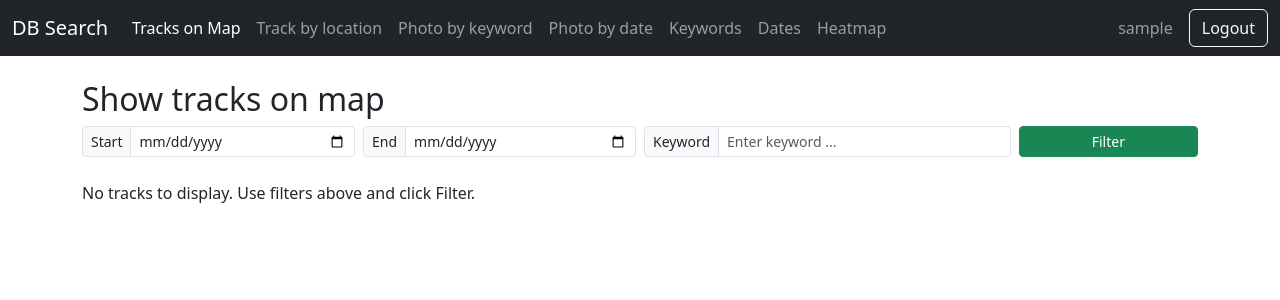
After one commit to elkaiser21/python_flask_nextcloud, a Flask app: page /show_tracks in a window 1280 px wide. The commit adds this page. Shown: the top 300 px of the page. Run offline with Flask 3, Linux system fonts and the light colour scheme; the visitor is signed in with stand-in values (Sample User, id 1); some libraries are stand-ins or nearby versions.

Commit message:
Add track filtering and mapping functionality

```diff
--- a/app.py
+++ b/app.py
@@ -195,6 +195,75 @@ def get_tracks_by_date(selected_date):
   conn.close()
 
   return results
+
+
+def get_tracks_by_date_range(start_date, end_date):
+  """
+  Select all tracks between start_date and end_date (inclusive).
+  start_date and end_date should be strings in YYYY-MM-DD format or date objects.
+  """
+  conn = mysql.connector.connect(**db_config)
+  cursor = conn.cursor(dictionary = True)
+
+  sql = """
+        SELECT
+            name,
+            date_taken,
+            extra_info,
+            type,
+            ROUND(length/1000, 2) as len,
+            ROUND(middle_lat, 6) as lat,
+            ROUND(middle_lon, 6) as lon
+        FROM track
+        WHERE DATE(date_taken) BETWEEN %s AND %s
+        ORDER BY date_taken DESC
+      """
+
+  cursor.execute(sql, (f"{start_date}", f"{end_date}"))
+  results = cursor.fetchall()
+  cursor.close()
+  conn.close()
+
+  return results
+
+
+def get_gpx_points(year, month, day, filename):
+  """
+  Downloads the GPX file from Nextcloud for the given date and filename and
+  returns a list of (lat, lon) tuples extracted from trkpt elements.
+  """
+  try:
+    url = get_nextcloud_url(NEXTCLOUD_TRACK_DIR, year, month, day, filename)
+    r = requests.get(url, auth=(NEXTCLOUD_USER, NEXTCLOUD_PASSWORD))
+    if r.status_code != 200:
+      return []
+
+    data = r.content
+    root = ET.fromstring(data)
+    ns = {}
+    if root.tag.startswith("{"):
+      ns_uri = root.tag.split("}")[0].strip("{")
+      ns = {"gpx": ns_uri}
+
+    points = []
+    # Try namespaced trkpt first
+    if ns:
+      for trkpt in root.findall('.//gpx:trkpt', ns):
+        lat = trkpt.attrib.get('lat')
+        lon = trkpt.attrib.get('lon')
+        if lat and lon:
+          points.append((float(lat), float(lon)))
+    else:
+      for trkpt in root.findall('.//trkpt'):
+        lat = trkpt.attrib.get('lat')
+        lon = trkpt.attrib.get('lon')
+        if lat and lon:
+          points.append((float(lat), float(lon)))
+
+    return points
+  except Exception as e:
+    logger.exception('Error extracting GPX points for %s/%s/%s %s: %s', year, month, day, filename, e)
+    return []
 
 
 def get_photos_by_keywords(keywords):
@@ -438,6 +507,96 @@ def track_by_keyword():
   return render_template("track_by_keyword.html", tracks = tracks, keyword = keyword_str)
 
 
+@app.route('/show_tracks', methods=['GET', 'POST'])
+@login_required
+def show_tracks():
+  """
+  Shows tracks filtered by start_date, end_date, keyword. Allows selecting tracks to display on a map.
+  """
+  tracks = []
+  start_date = request.values.get('start_date', '').strip()
+  end_date = request.values.get('end_date', '').strip()
+  keyword_str = request.values.get('keyword', '').strip()
+
+  if request.method == 'GET':
+    # Populate the track list based on filters
+    if keyword_str:
+      keywords = [k.strip() for k in keyword_str.split(',') if k.strip()]
+      tracks = get_tracks_by_keyword(keywords)
+      # Optionally filter by date range if provided
+      if start_date or end_date:
+        sd = start_date or '0001-01-01'
+        ed = end_date or '9999-12-31'
+        filtered = []
+        for t in tracks:
+          td = t['date_taken']
+          # td may be date/datetime or string
+          try:
+            td_date = td.date() if hasattr(td, 'date') else datetime.strptime(str(td), '%Y-%m-%d').date()
+          except Exception:
+            td_date = None
+          if td_date:
+            if sd <= str(td_date) <= ed:
+              filtered.append(t)
+        tracks = filtered
+    elif start_date or end_date:
+      sd = start_date or end_date
+      ed = end_date or start_date
+      tracks = get_tracks_by_date_range(sd, ed)
+
+    selected = request.values.getlist('selected') if request.values else []
+    return render_template('show_tracks.html', tracks=tracks, start_date=start_date, end_date=end_date, keyword=keyword_str, map_available=False, selected=selected)
+
+  # POST - generate map for selected tracks
+  selected = request.form.getlist('selected')
+  if not selected:
+    return render_template('show_tracks.html', tracks=[], start_date=start_date, end_date=end_date, keyword=keyword_str, map_available=False, message='No tracks selected')
+
+  # strong/vivid colors for better contrast on the map
+  colors = ['#e6194b','#3cb44b','#4363d8','#f58231','#911eb4','#46f0f0','#f032e6','#ffe119','#008080','#000000']
+  m = folium.Map(tiles='OpenStreetMap')
+  all_points = []
+
+  for idx, val in enumerate(selected):
+    # expected format: date::filename
+    try:
+      date_part, filename = val.split('::', 1)
+      # parse date to year/month/day
+      dt = datetime.fromisoformat(date_part)
+      year = dt.year
+      month = dt.month
+      day = dt.day
+    except Exception:
+      # fallback: try splitting by space if any
+      parts = val.split('::')
+      if len(parts) >= 2:
+        date_part = parts[0]
+        filename = parts[1]
+        dt = datetime.fromisoformat(date_part)
+        year = dt.year; month = dt.month; day = dt.day
+      else:
+        continue
+
+    points = get_gpx_points(year, month, day, filename)
+    if not points:
+      continue
+
+    all_points.extend(points)
+    color = colors[idx % len(colors)]
+    folium.PolyLine(locations=[(lat, lon) for lat, lon in points], color=color, weight=4, opacity=0.8, tooltip=filename).add_to(m)
+
+  if all_points:
+    m.fit_bounds(all_points)
+
+  # ensure maps dir exists and save
+  maps_dir = os.path.join('static', 'maps')
+  os.makedirs(maps_dir, exist_ok=True)
+  map_path = os.path.join(maps_dir, 'show_tracks.html')
+  m.save(map_path)
+
+  return render_template('show_tracks.html', tracks=[], start_date=start_date, end_date=end_date, keyword=keyword_str, map_available=True, map_url='/' + map_path, selected=selected)
+
+
 @app.route("/photo_by_keyword", methods = ["GET", "POST"])
 @login_required
 def photo_by_keyword():
@@ -537,8 +696,7 @@ def download_track(year, month, day, filename):
   r = requests.get(
     url,
     auth = (NEXTCLOUD_USER, NEXTCLOUD_PASSWORD),
-    stream = True,
-    verify = False  # self-signed cert (LAN)
+    stream = True
   )
 
   if r.status_code != 200:
--- a/templates/base.html
+++ b/templates/base.html
@@ -11,6 +11,9 @@
             href="https://cdn.jsdelivr.net/npm/bootstrap@5.3.2/dist/css/bootstrap.min.css"
             rel="stylesheet"
     >
+
+    <!-- Bootstrap Icons -->
+    <link rel="stylesheet" href="https://cdn.jsdelivr.net/npm/bootstrap-icons@1.11.3/font/bootstrap-icons.css">
 
     <!-- DataTables Bootstrap 5 -->
     <link href="https://cdn.datatables.net/1.13.8/css/dataTables.bootstrap5.min.css" rel="stylesheet">
@@ -32,17 +35,21 @@
         <div class="collapse navbar-collapse" id="navbarNav">
             <ul class="navbar-nav me-auto">
                 <li class="nav-item">
+                    <a class="nav-link {% if current_path == url_for('show_tracks') %}active{% endif %}"
+                       href="{{ url_for('show_tracks') }}">Tracks on Map</a>
+                </li>
+                <li class="nav-item">
                     <a class="nav-link {% if current_path == url_for('track_by_location') %}active{% endif %}"
                        href="{{ url_for('track_by_location') }}">Track by location</a>
                 </li>
-                <li class="nav-item">
-                    <a class="nav-link {% if current_path == url_for('track_by_keyword') %}active{% endif %}"
-                       href="{{ url_for('track_by_keyword') }}">Track by keyword</a>
-                </li>
-                <li class="nav-item">
-                    <a class="nav-link {% if current_path == url_for('track_by_date') %}active{% endif %}"
-                       href="{{ url_for('track_by_date') }}">Track by date</a>
-                </li>
+<!--                <li class="nav-item">-->
+<!--                    <a class="nav-link {% if current_path == url_for('track_by_keyword') %}active{% endif %}"-->
+<!--                       href="{{ url_for('track_by_keyword') }}">Track by keyword</a>-->
+<!--                </li>-->
+<!--                <li class="nav-item">-->
+<!--                    <a class="nav-link {% if current_path == url_for('track_by_date') %}active{% endif %}"-->
+<!--                       href="{{ url_for('track_by_date') }}">Track by date</a>-->
+<!--                </li>-->
                 <li class="nav-item">
                     <a class="nav-link {% if current_path == url_for('photo_by_keyword') %}active{% endif %}"
                        href="{{ url_for('photo_by_keyword') }}">Photo by keyword</a>
--- /dev/null
+++ b/templates/show_tracks.html
@@ -0,0 +1,165 @@
+{% extends "base.html" %}
+
+{% block title %}Show tracks{% endblock %}
+
+{% block content %}
+
+<h2>Show tracks on map</h2>
+
+<form class="row g-2 mb-4 align-items-center" method="get">
+  <div class="col-6 col-md-3">
+    <div class="input-group input-group-sm">
+      <span class="input-group-text">Start</span>
+      <input class="form-control form-control-sm" id="start_date" name="start_date" type="date" value="{{ start_date }}" />
+    </div>
+  </div>
+  <div class="col-6 col-md-3">
+    <div class="input-group input-group-sm">
+      <span class="input-group-text">End</span>
+      <input class="form-control form-control-sm" id="end_date" name="end_date" type="date" value="{{ end_date }}" />
+    </div>
+  </div>
+  <div class="col-12 col-md-4">
+    <div class="input-group input-group-sm">
+      <span class="input-group-text">Keyword</span>
+      <input class="form-control form-control-sm" id="keyword" name="keyword" placeholder="Enter keyword ..." type="text" value="{{ keyword }}" />
+    </div>
+  </div>
+  <div class="col-12 col-md-2">
+    <div class="d-grid">
+      <button class="btn btn-success btn-sm h-100" type="submit">Filter</button>
+    </div>
+  </div>
+</form>
+
+{% if message %}
+  <div class="alert alert-warning">{{ message }}</div>
+{% endif %}
+
+<form method="post">
+  {% if tracks %}
+  <div id="tracksSection" class="table-responsive">
+    <table id="tracksTable" class="table table-striped table-bordered table-hover">
+      <thead class="table-dark">
+        <tr>
+          <th><input type="checkbox" id="selectAll" title="Select all"></th>
+          <th>Date</th>
+          <th>Name</th>
+          <th>type</th>
+          <th>info</th>
+          <th>length (km)</th>
+          <th class="text-center">Download</th>
+        </tr>
+      </thead>
+      <tbody>
+        {% for track in tracks %}
+        {% set val = (track.date_taken|string) + '::' + (track.name|string) %}
+        <tr>
+          <td><input class="track-checkbox" type="checkbox" name="selected" value="{{ val }}" {% if selected and val in selected %}checked{% endif %}></td>
+          <td>{{ track.date_taken }}</td>
+          <td>{{ track.name }}</td>
+          <td>{{ track.type }}</td>
+          <td>{{ track.extra_info }}</td>
+          <td class="text-end">{{ track.len }}</td>
+          <td class="text-center">
+            <a class="btn btn-sm btn-outline-secondary" title="Download GPX" href="{{ url_for('download_track', year=track.date_taken.year, month=track.date_taken.month, day=track.date_taken.day, filename=track.name) }}">
+              <i class="bi bi-download" aria-hidden="true"></i>
+              <span class="visually-hidden">Download GPX</span>
+            </a>
+          </td>
+        </tr>
+        {% endfor %}
+      </tbody>
+    </table>
+  </div>
+  <div class="mb-4">
+    <button class="btn btn-primary" type="submit">Show on map</button>
+  </div>
+  {% else %}
+    {% if not map_available %}
+      <p>No tracks to display. Use filters above and click Filter.</p>
+    {% endif %}
+  {% endif %}
+</form>
+
+<div id="mapSection" style="display:none;">
+  {% if map_available %}
+    <h3>Map</h3>
+    <iframe src="{{ map_url or '/static/maps/show_tracks.html' }}" width="100%" height="600" frameborder="0"></iframe>
+    <div class="mt-3">
+      <a id="backToListLink" class="btn btn-secondary" href="#">Back to list</a>
+    </div>
+  {% endif %}
+</div>
+
+{% endblock %}
+
+{% block extra_js %}
+<script>
+    $(document).ready(function () {
+      var table = null;
+      if ($('#tracksTable').length) {
+        table = $('#tracksTable').DataTable();
+      }
+
+      // handle select all
+      $('#selectAll').on('click', function () {
+        var checked = this.checked;
+        $('input.track-checkbox').each(function () { this.checked = checked; });
+      });
+
+      // if table redraws (paging) keep selectAll behavior
+      $('#tracksTable').on('draw.dt', function () {
+        var all = $('input.track-checkbox');
+        if (all.length === 0) { $('#selectAll').prop('checked', false); return; }
+        var checked = all.length === all.filter(':checked').length;
+        $('#selectAll').prop('checked', checked);
+      });
+
+      // Build back link for GET with params (start_date, end_date, keyword, selected...)
+      var backLink = $('#backToListLink');
+      var baseUrl = "{{ url_for('show_tracks') }}";
+      var selectedFromServer = {{ selected|tojson if selected is defined else '[]' }};
+      var startDate = {{ start_date|tojson }};
+      var endDate = {{ end_date|tojson }};
+      var keywordVal = {{ keyword|tojson }};
+
+      function buildBackHref(selectedVals) {
+        var params = new URLSearchParams();
+        if (startDate) params.append('start_date', startDate);
+        if (endDate) params.append('end_date', endDate);
+        if (keywordVal) params.append('keyword', keywordVal);
+        selectedVals.forEach(function (v) { params.append('selected', v); });
+        var qs = params.toString();
+        return qs ? (baseUrl + '?' + qs) : baseUrl;
+      }
+
+      // Use server-provided selected if present, otherwise read from checkboxes
+      var selVals = [];
+      if (selectedFromServer && selectedFromServer.length) {
+        selVals = selectedFromServer;
+      } else {
+        $('input.track-checkbox:checked').each(function () { selVals.push(this.value); });
+      }
+
+      backLink.attr('href', buildBackHref(selVals));
+
+      // also update link when user toggles checkboxes client-side
+      $('input.track-checkbox').on('change', function () {
+        var curr = [];
+        $('input.track-checkbox:checked').each(function () { curr.push(this.value); });
+        backLink.attr('href', buildBackHref(curr));
+      });
+
+      // show/hide sections based on map_available
+      var mapAvailable = {{ 'true' if map_available else 'false' }};
+      if (mapAvailable) {
+        $('#tracksSection').hide();
+        $('#mapSection').show();
+      } else {
+        $('#mapSection').hide();
+        $('#tracksSection').show();
+      }
+    });
+</script>
+{% endblock %}
```
Also changed, not shown: templates/heatmap.html (+9 -0 lines).
